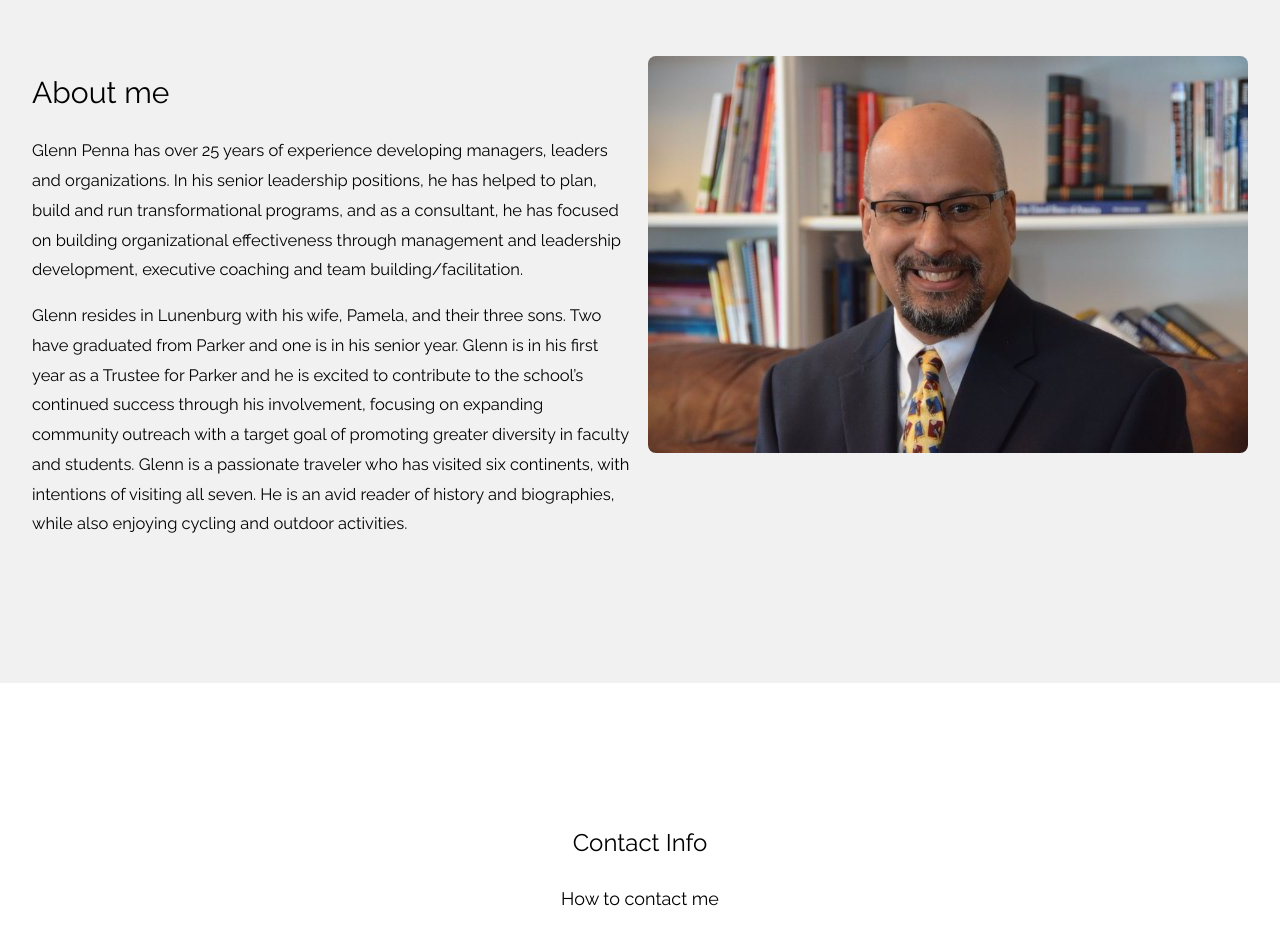
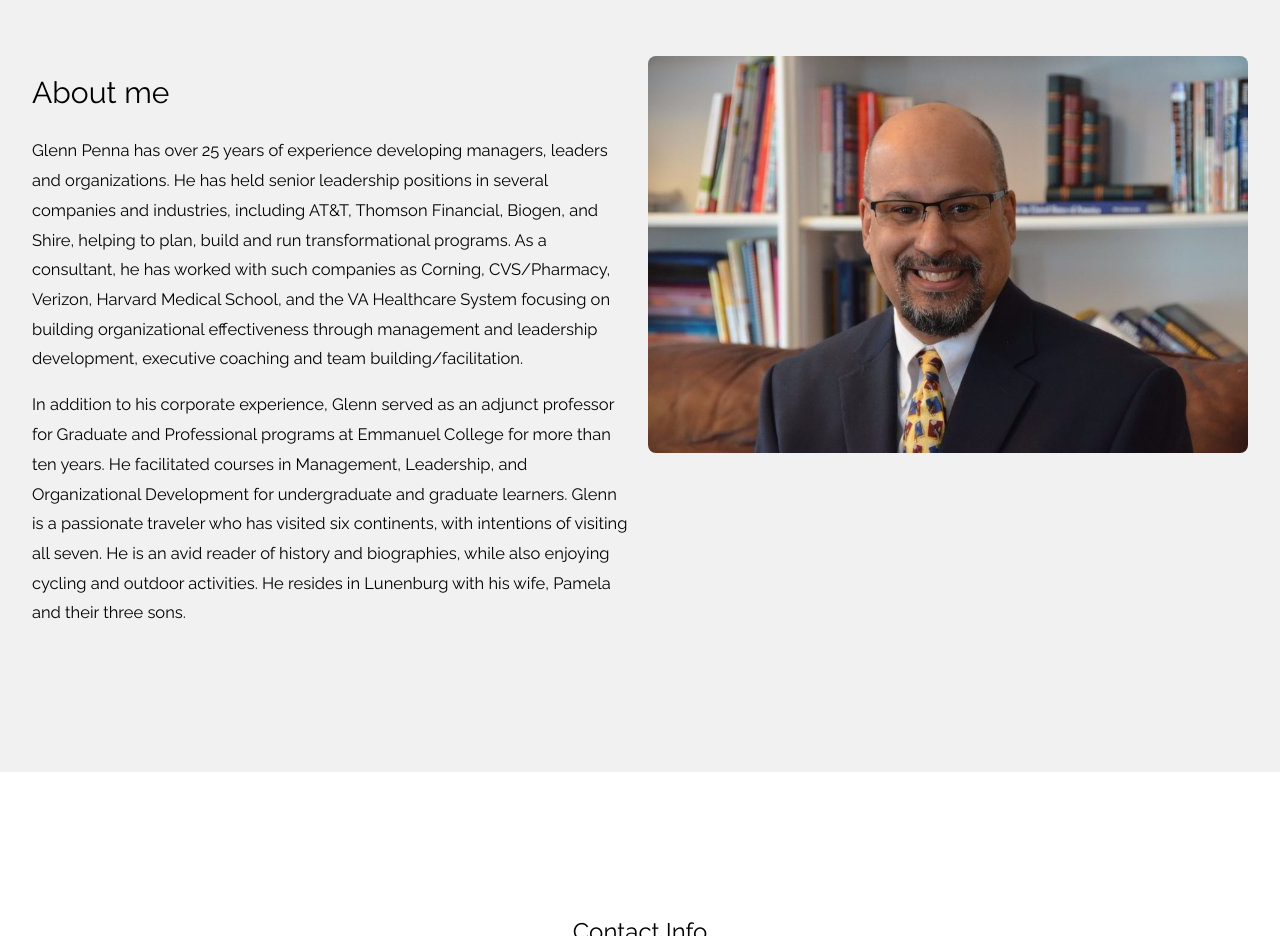
Before and after one commit to codevelopmentgroup/codevelopmentgroup.github.io, a plain HTML site: page index.html in a window 1280 px wide. Shown: the part 1460-2396 px from the top of the page. Drawn offline with nearby package versions, Linux system fonts and the light colour scheme.

Commit message:
Updated Bio

```diff
--- a/index.html
+++ b/index.html
@@ -103,8 +103,8 @@ body, html {
   <div class="w3-row-padding">
     <div class="w3-col m6">
       <h2>About me</h2>
-      <p style="font-size:110%">Glenn Penna has over 25 years of experience developing managers, leaders and organizations. In his senior leadership positions, he has helped to plan, build and run transformational programs, and as a consultant, he has focused on building organizational effectiveness through management and leadership development, executive coaching and team building/facilitation.</p>
-      <p style="font-size:110%">Glenn resides in Lunenburg with his wife, Pamela, and their three sons.  Two have graduated from Parker and one is in his senior year.  Glenn is in his first year as a Trustee for Parker and he is excited to contribute to the school’s continued success through his involvement, focusing on expanding community outreach with a target goal of promoting greater diversity in faculty and students. Glenn is a passionate traveler who has visited six continents, with intentions of visiting all seven.  He is an avid reader of history and biographies, while also enjoying cycling and outdoor activities.  </p>
+      <p style="font-size:110%">Glenn Penna has over 25 years of experience developing managers, leaders and organizations. He has held senior leadership positions in several companies and industries, including AT&T, Thomson Financial, Biogen, and Shire, helping to plan, build and run transformational programs. As a consultant, he has worked with such companies as Corning, CVS/Pharmacy, Verizon, Harvard Medical School, and the VA Healthcare System focusing on building organizational effectiveness through management and leadership development, executive coaching and team building/facilitation.</p>
+      <p style="font-size:110%">In addition to his corporate experience, Glenn served as an adjunct professor for Graduate and Professional programs at Emmanuel College for more than ten years. He facilitated courses in Management, Leadership, and Organizational Development for undergraduate and graduate learners. Glenn is a passionate traveler who has visited six continents, with intentions of visiting all seven. He is an avid reader of history and biographies, while also enjoying cycling and outdoor activities. He resides in Lunenburg with his wife, Pamela and their three sons.</p>
       <!-- <p><a href="#work" class="w3-button w3-black"><i class="fa fa-th"> </i> View Our Works</a></p> -->
     </div>
     <div class="w3-col m6">
```
